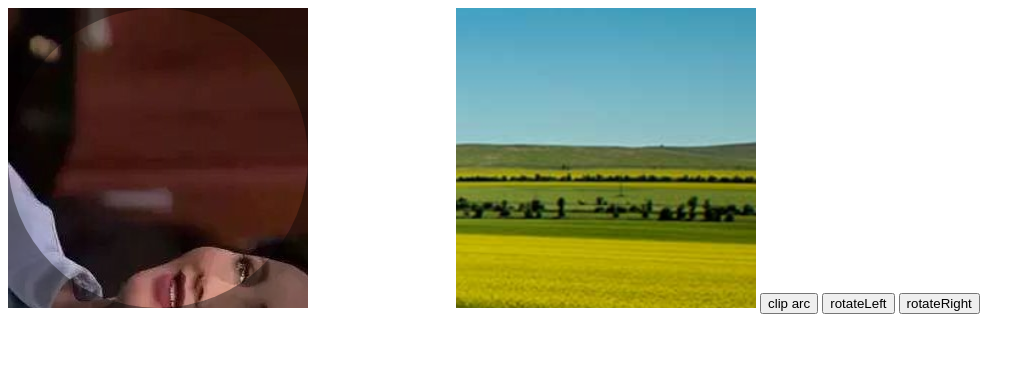
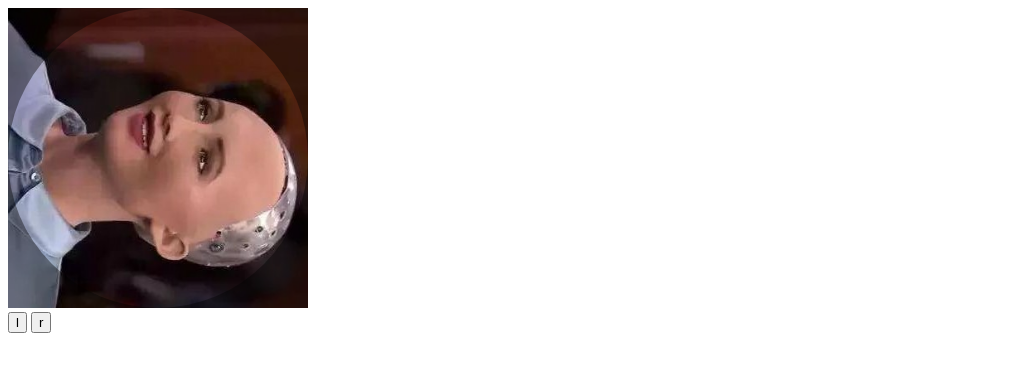
Before and after one commit to xiekun1992/xClip, a plain HTML site: page index.html in a window 1280 px wide. Shown: the whole page, without its empty margins (0-1035 px from the left). Drawn offline with Linux system fonts and the light colour scheme.

Commit message:
重构并精简代码

```diff
--- a/index.html
+++ b/index.html
@@ -3,65 +3,19 @@
 <head>
 	<meta charset="UTF-8">
 	<title>Clip</title>
-	<style>
-		.x-clip>.main, .x-clip>.preview{
-			-webkit-user-select: none;
-			-moz-user-select: none;
-			-ms-user-select: none;
-			-o-user-select: none;
-			user-select: none;
-			position: relative;
-		}
-		.x-clip>div{float: left;}
-		.x-clip>.main{
-		    overflow: hidden;
-		    cursor: all-scroll;
-		}
-		.x-clip>.preview{
-			margin-left: 20px;
-			text-align: center;
-		}
-		.x-clip>.main>.overlay{
-			position: absolute;
-			top: 0;
-			left: 0;
-			z-index: 10;
-			/*pointer-events: none;*/
-		}
-		.x-clip>.main>.main-canvas{
-			position: absolute;
-		}
-		.x-clip>.preview>canvas{
-			display: block;
-			margin: auto;
-			margin-bottom: 20px;
-		}
-	</style>
+	<link rel="stylesheet" href="src/clip.css">
 </head>
 <body>
 	<div id="clip"></div>
-	<div id="clip1"></div>
-	<img src="small.png" width="300" height="300">
-	<!-- <button onclick="cut(1)">clip rect</button> -->
-	<button onclick="cut()">clip arc</button>
-	<button onclick="cc.rotateLeft()">rotateLeft</button>
-	<button onclick="cc.rotateRight()">rotateRight</button>
+	<button onclick="cc.rotate(1)">l</button>
+	<button onclick="cc.rotate(0)">r</button>
 	<script src="src/clip.js"></script>
 	<script>
 		var cc = new xClip({
-			container: '#clip',
-			img: "shu.jpg"
+			container: clip,
+			imagePath: "shu.jpg",
+			addOverlay: true
 		}).init();
-		// new xClip({
-		// 	container: '#clip1',
-		// 	img: "small.png"
-		// }).init();
-		function cut(isrect){
-			var data = cc.cut(isrect);
-			var img = new Image();
-			img.src = data;
-			document.body.appendChild(img);
-		}
 	</script>
 </body>
 </html>
--- /dev/null
+++ b/src/clip.css
@@ -0,0 +1,21 @@
+.x-clip{
+	-webkit-user-select: none;
+	-moz-user-select: none;
+	-ms-user-select: none;
+	-o-user-select: none;
+	user-select: none;
+	position: relative;
+	cursor: all-scroll;
+    display: inline-block;
+}
+.x-clip>.overlay{
+	position: absolute;
+	top: 0;
+	left: 0;
+	z-index: 10;
+}
+.x-clip>.main-canvas{
+	position: absolute;
+	top: 0;
+	left: 0;
+}
--- a/src/clip.js
+++ b/src/clip.js
@@ -2,270 +2,211 @@
 	this.xClip = factory();
 })(function(){
 	function Clip(options){
-		this.frameEdge = 300;
-		this.pre1Edge = 128;
-		this.pre2Edge = 64;
+		this.container = options.container;
+		this.imagePath = options.imagePath || '';
+		this.addOverlay = options.addOverlay || false;
 
-		this.moveDirection = 0;
-		this.towards = 0; // 0,2: 横向, 1,3: 竖向
+		this.edge = options.edge || 300;
+		this.originPos = {x: 0, y: 0};
+		this.scale = 1;
 
-		this.container = document.querySelector(options.container);
-		this.options = {
-			img: options.img
-		}
-		this.originPos = {x: 0, y: 0};
+		this.rotationImages = []
+		this.rotatePos = 0; // 1: right, 2: down, 3: left, 4: up
+
+		this.img = new Image();
+		this.imgWidth = this.imgHeight = 0;
 	}
 	Clip.prototype.init = function(){
 		this.initDom();
 		this.initEvent();
 
-		// 绘制遮罩层
-		var octx = this.overlayCanvas.getContext('2d');
-		octx.fillStyle = 'rgba(0, 0, 0, 0.4)';
-		octx.fillRect(0, 0, this.overlayCanvas.width, this.overlayCanvas.height);
-		octx.globalCompositeOperation = 'destination-out';
-		octx.arc(this.overlayCanvas.width / 2, this.overlayCanvas.width / 2, this.overlayCanvas.width / 2, 0, 2 * Math.PI);
-		octx.fillStyle = '#ffffff';
-		octx.fill();
-
-		this.mainCtx = this.mainCanvas.getContext('2d');
-		this.pre1Ctx = this.pre1Canvas.getContext('2d');
-		this.pre2Ctx = this.pre2Canvas.getContext('2d');
-		this.mainScale = 1;
-		this.pre1Scale = 1
-		this.pre2Scale = 1;
-
-		this.img = new Image();
-		this.imgMinEdge = 0;
-		this.img.src = this.options.img;
+		this.ctx = this.mainCanvas.getContext('2d');
+		var overlayCtx = this.overlayCanvas.getContext('2d');
+		// img.src = 'small.png';
+		this.img.src = this.imagePath;
 		this.img.onload = function(){
 			this.imgWidth = this.img.width;
 			this.imgHeight = this.img.height;
-			if(this.img.width > this.img.height){
-				// 只能横向移动
-				this.moveDirection = 0;
-				this.towards = 0;
-				this.imgMinEdge = this.img.height;
-				this.mainScale = this.frameEdge / this.img.height;
-			}else{
-				// 只能竖向移动
-				this.moveDirection = 1;
-				this.towards = 1;
-				this.imgMinEdge = this.img.width;
-				this.mainScale = this.frameEdge / this.img.width;
-			}
-			this.pre1Scale = this.pre1Edge / this.imgMinEdge;
-			this.pre2Scale = this.pre2Edge / this.imgMinEdge;
-
-			this.mainCanvas.width = this.frameEdge;
-			this.mainCanvas.height = this.frameEdge;
-			// this.mainCanvas.width = this.img.width;
-			// this.mainCanvas.height = this.img.height;
-			// // 当图片的尺寸小于编辑框的尺寸时，设置图片大小填充满编辑框
-			// if(this.mainCanvas.width < this.frameEdge){
-			// 	this.mainCanvas.width = this.frameEdge;
-			// 	this.mainCanvas.height = this.img.height / this.img.width * this.mainCanvas.width;
-			// }
-			// if(this.mainCanvas.height < this.frameEdge){
-			// 	this.mainCanvas.height = this.frameEdge;
-			// 	this.mainCanvas.width = this.img.width / this.img.height * this.mainCanvas.height;
-			// }
-			// this.mainCtx.translate(this.frameEdge/2, this.frameEdge/2);
-
-			// this.mainCtx.scale(this.mainScale, this.mainScale);
-			// this.pre1Ctx.scale(this.pre1Scale, this.pre1Scale);
-			// this.pre2Ctx.scale(this.pre2Scale, this.pre2Scale);
-
-			this.draw(this.mainCtx, false, this.mainCanvas.width, this.mainCanvas.height);
-			// this.drawPreview();
+			// 将大图等比例缩小到方框的大小，将小图等比例放大到方框的大小
+			this.scale = this.edge / Math.min(this.img.width, this.img.height);
+			// 默认居中显示
+			this.originPos = {
+				x: (this.edge - this.imgWidth * this.scale) / 2,
+				y: (this.edge - this.imgHeight * this.scale) / 2
+			};
+			this.draw();
+			// 计算旋转用到的各角度的图片
+			this.rotationImages = createRotationImage(this.img, this.edge);
 		}.bind(this);
-
+		this.addOverlay && this.drawOverlay(overlayCtx, this.edge / 2, this.edge / 2, this.edge / 2);
 		return this;
 	};
 	Clip.prototype.initDom = function(){
 		this.dom = document.createElement('div');
 		this.dom.setAttribute('class', 'x-clip');
 
-		this.mainDom = document.createElement('div');
-		this.mainDom = document.createElement('div');
-		this.mainDom.setAttribute('class', 'main');
-		this.mainDom.style.width = this.mainDom.style.height = this.frameEdge + 'px';
 		this.overlayCanvas = document.createElement('canvas');
 		this.mainCanvas = document.createElement('canvas');
+
+		this.overlayCanvas.width = this.overlayCanvas.height = this.mainCanvas.width = this.mainCanvas.height = this.edge;
+		this.dom.style.width = this.dom.style.height = this.edge + 'px';
 
 		this.overlayCanvas.setAttribute('class', 'overlay');
 		this.mainCanvas.setAttribute('class', 'main-canvas');
 
-		this.mainDom.appendChild(this.overlayCanvas);
-		this.mainDom.appendChild(this.mainCanvas);
-
-		this.previewDom = document.createElement('div');
-		this.previewDom.setAttribute('class', 'preview');
-		this.pre1Canvas = document.createElement('canvas');
-		this.pre2Canvas = document.createElement('canvas');
-		this.pre1Canvas.width = this.pre1Canvas.height = this.pre1Edge;
-		this.pre2Canvas.width = this.pre2Canvas.height = this.pre2Edge;
-
-		this.previewDom.appendChild(this.pre1Canvas);
-		this.previewDom.appendChild(this.pre2Canvas);
-		// this.mainCtx = this.mainCanvas.getContext('2d');
-
-		this.overlayCanvas.height = this.overlayCanvas.width = this.frameEdge;
-		this.dom.appendChild(this.mainDom);
-		this.dom.appendChild(this.previewDom);
-
+		this.dom.appendChild(this.overlayCanvas);
+		this.dom.appendChild(this.mainCanvas);
 		this.container.appendChild(this.dom);
-
 		return this;
 	};
 	Clip.prototype.initEvent = function(){
-		this.mainDom.addEventListener('contextmenu', function(e){
-			e.stopPropagation();
-			e.preventDefault();
+		// 移动交互
+		var mousedownPos = {x: 0, y: 0}, moving = false;
+		this.dom.addEventListener('mousedown', function(e){
+			mousedownPos.x = e.pageX;
+			mousedownPos.y = e.pageY;
+			moving = true;
 		});
-		// 绑定鼠标和触屏事件
-		var isMoving = false, pos = {x: 0, y: 0}, left, top;
-
-		this.mainDom.addEventListener('mousedown', function(e){
-			isMoving = true;
-			pos.x = e.pageX;
-			pos.y = e.pageY;
+		this.dom.addEventListener('mousemove', function(e){
+			if(moving){
+				var deltaPos = {x: 0, y: 0};
+				deltaPos.x = e.pageX - mousedownPos.x;
+				deltaPos.y = e.pageY - mousedownPos.y;
+				mousedownPos.x = e.pageX;
+				mousedownPos.y = e.pageY;
+				this.move(deltaPos.x, deltaPos.y);
+			}
 		}.bind(this));
-		this.mainDom.addEventListener('mousemove', function(e){
-			if(isMoving){
-				if(!this.moveDirection){
-					top = 0;
-					if(this.towards == this.moveDirection || this.towards == 2){
-						console.log(this.towards);
-						if(this.towards == 2){
-							left = this.originPos.x - (e.pageX - pos.x);
+		this.dom.addEventListener('mouseup', cancelMove);
+		this.dom.addEventListener('mouseout', cancelMove);
+		this.dom.addEventListener('mouseleave', cancelMove);
+		function cancelMove(){
+			moving = false;
+		}
+		// 缩放交互
+		this.dom.addEventListener('mousewheel', function(e){
+			if(e.wheelDelta > 0){
+				this.zoom(true);
 			}else{
-							left = e.pageX - pos.x + this.originPos.x;
+				this.zoom(false);
 			}
+		}.bind(this));
+	};
+	Clip.prototype.move = function(deltaX, deltaY){
+		// 移动
+		this.originPos.x += deltaX;
+		this.originPos.y += deltaY;
+		this.draw();
+	}
+	Clip.prototype.rotate = function(isRotateLeft){
+		if(isRotateLeft){
+			this.rotatePos++;
 		}else{
-						// 旋转后的朝向和初始方向不同时，图片的拖动方式改变为竖向
-						if(this.towards == 3){
-							top = left = this.originPos.y - (e.pageY - pos.y);
+			this.rotatePos--;
+		}
+		this.img = this.rotationImages[Math.abs(this.rotatePos) % this.rotationImages.length];
+		this.imgWidth = this.img.width;
+		this.imgHeight = this.img.height;
+		var delta = Math.abs(this.imgWidth - this.imgHeight) / 2 * this.scale;
+		if(this.imgWidth < this.imgHeight){
+		 	this.originPos.x += delta;
+		 	this.originPos.y -= delta;
 		}else{
-							top = left = e.pageY - pos.y + this.originPos.y;
+			this.originPos.x -= delta;
+		 	this.originPos.y += delta;
+		}
+		this.draw();
+	};
+	Clip.prototype.zoom = function(isZoomIn){
+		var increment = 0.01;
+		if(isZoomIn){
+			if(this.scale + increment > 1){
+				return;
+			}
+			this.scale += increment;
+			increment = -increment;
+		}else{
+			this.scale -= increment;
+			if(this.scale * Math.min(this.img.width, this.img.height) < this.edge){
+				this.scale = this.edge / Math.min(this.img.width, this.img.height);
+				return ;
 			}
 		}
-					if(left >= 0){
-						left = top = 0;
-						// left = 0;
-					}else if(Math.abs(left) + this.frameEdge >= this.imgWidth){
-						left = top = -(this.imgWidth - this.frameEdge);
+		this.originPos.x = this.originPos.x + increment * this.imgWidth / 2;
+		this.originPos.y = this.originPos.y + increment * this.imgHeight / 2;
+		this.draw();
 	}
-					this.mainCtx.clearRect(0, 0, this.frameEdge, this.frameEdge);
-					this.mainCtx.drawImage(this.img, 0, 0, this.imgWidth, this.imgHeight, left, 0, this.imgWidth, this.imgHeight);
-					console.log(top, left);
-				}else{
-					left = 0;
-					if(this.towards == this.moveDirection || this.towards == 3){
-						console.log(this.towards);
-						if(this.towards == 3){
-							top = this.originPos.y - (e.pageY - pos.y);
-						}else{
-							top = e.pageY - pos.y + this.originPos.y;
+	Clip.prototype.draw = function(){
+		this.edgeExceedCheck();
+		this.ctx.clearRect(0, 0, this.edge, this.edge);
+		this.ctx.drawImage(this.img, 0, 0, this.imgWidth, this.imgHeight, this.originPos.x, this.originPos.y, this.imgWidth * this.scale, this.imgHeight * this.scale);
+		return this;
+	};
+	Clip.prototype.edgeExceedCheck = function(){
+		// 纠正变换后图片超出边界
+		if(this.originPos.x > 0){
+			this.originPos.x = 0;
 		}
-					}else{
-						// 旋转后的朝向和初始方向不同时，图片的拖动方式改变为横向
-						// left = top = e.pageX - pos.x + this.originPos.x;
-						if(this.towards == 2){
-							left = top = this.originPos.x - (e.pageX - pos.x);
-						}else{
-							left = top = e.pageX - pos.x + this.originPos.x;
+		if(this.originPos.y > 0){
+			this.originPos.y = 0;
+		}
+		if(this.originPos.x + this.imgWidth * this.scale < this.edge){
+			this.originPos.x = this.edge - this.imgWidth * this.scale;
+		}
+		if(this.originPos.y + this.imgHeight * this.scale < this.edge){
+			this.originPos.y = this.edge - this.imgHeight * this.scale;
 		}
 	}
-					if(top >= 0){
-						left = top = 0;
-						// top = 0;
-					}else if(Math.abs(top) + this.frameEdge >= this.imgHeight){
-						left = top = -(this.imgHeight - this.frameEdge);
+	// 旋转
+	function createRotationImage(img, frameEdge){
+		var imgs = [];
+		var tmpCanvas = document.createElement('canvas');
+		var tmpCtx = tmpCanvas.getContext('2d');
+
+		function rotateAndDraw(img, degree, x, y){
+			var edge = Math.min(img.width, img.height);
+			// 修改画布的大小以显示完整图片
+			if(x == y){
+				tmpCanvas.width = img.width;
+				tmpCanvas.height = img.height;
+			}else{
+				tmpCanvas.width = img.height;
+				tmpCanvas.height = img.width;
 			}
-					this.mainCtx.clearRect(0, 0, this.frameEdge, this.frameEdge);
-					this.mainCtx.drawImage(this.img, 0, 0, this.imgWidth, this.imgHeight, 0, top, this.imgWidth, this.imgHeight);
-					console.log(top, left);
+			tmpCtx.clearRect(0, 0, tmpCanvas.width, tmpCanvas.height);
+
+			tmpCtx.translate(x * edge, y * edge);
+			tmpCtx.rotate(degree);
+
+			var deltaX, deltaY;
+			if(img.width < img.height){
+				deltaY = x * (edge - img.height);
+				deltaX = 0;
+			}else{
+				deltaX = y * (edge - img.width);
+				deltaY = 0;
 			}
-				// this.drawPreview();
+			tmpCtx.drawImage(img, 0, 0, img.width, img.height, deltaX, deltaY, img.width, img.height);
+
+			var rImg = new Image();
+			rImg.src = tmpCanvas.toDataURL();
+			return rImg;
 		}
-			return false;
-		}.bind(this));
-		function cancelMove(e){
-			isMoving = false;
-			this.originPos.x = left || 0;
-			this.originPos.y = top || 0;
+		// 初始图片
+		imgs[0] = rotateAndDraw(img, 0, 0, 0);
+		// 顺时针90度
+		imgs[1] = rotateAndDraw(img, Math.PI / 2, 1, 0);
+		// 顺时针180度
+		imgs[2] = rotateAndDraw(img, Math.PI, 1, 1);
+		// 顺时针270度
+		imgs[3] = rotateAndDraw(img, Math.PI / 2 * 3, 0, 1);
+		return imgs;
 	}
-		this.mainDom.addEventListener('mouseup', cancelMove.bind(this));
-		this.mainDom.addEventListener('mouseout', cancelMove.bind(this));
-		// this.mainDom.addEventListener('mousewheel', function(e){
-		// 	console.log(e.wheelDelta)
-		// 	// 向上滚，放大
-		// 	if(e.wheelDelta > 0){
-		// 		if(tmpScale < 1){
-		// 			tmpScale = tmpScale * 1.4;
-		// 			if(tmpScale > 1){
-		// 				// tmpScale = 1;
-		// 			}
-		// 		}
-		// 	}else{
-		// 		if(tmpScale > scale){
-		// 			tmpScale = tmpScale / 1.4;
-		// 			if(tmpScale < scale){
-		// 				// tmpScale = scale;
-		// 			}
-		// 		}
-		// 	}
-		// 	console.log(tmpScale)
-		// 	draw(tmpScale);
-		// });
-
-		return this;
-	};
-	Clip.prototype.rotateLeft = function(){
-		this.mainCtx.translate(this.frameEdge, 0);
-		this.mainCtx.rotate(Math.PI / 2);
-		this.rotate();
-	};
-	Clip.prototype.rotateRight = function(){
-		this.mainCtx.translate(0, this.frameEdge);
-		this.mainCtx.rotate(Math.PI / -2);
-		this.rotate();
-	};
-	Clip.prototype.rotate = function(ctx){
-		// 设置拖动方向
-		this.towards = ++this.towards % 4;
-		if(!this.moveDirection){
-			// this.originPos.y = 0;
-			this.mainCtx.drawImage(this.img, Math.abs(this.originPos.x), 0, this.img.width, this.img.height, 0, 0, this.img.width, this.img.height);
-		}else{
-			// this.originPos.x = 0;
-			this.mainCtx.drawImage(this.img, 0, Math.abs(this.originPos.y), this.img.width, this.img.height, 0, 0, this.img.width, this.img.height);
-		}
-	};
-	Clip.prototype.draw = function(ctx, clip, width, height){
-		ctx.clearRect(0, 0, width, height);
-		if(clip){
-			ctx.drawImage(this.img, Math.abs(this.originPos.x) / this.mainScale, Math.abs(this.originPos.y) / this.mainScale, this.imgMinEdge, this.imgMinEdge, 0, 0, width, height);
-		}else{
-			ctx.drawImage(this.img, Math.abs(this.originPos.x), Math.abs(this.originPos.y), this.img.width, this.img.height, 0, 0, this.img.width, this.img.height);
-
-		}
-		return this;
-	};
-	Clip.prototype.drawPreview = function(){
-		var pre1SacleEdge = this.pre1Edge / this.pre1Scale, pre2SacleEdge = this.pre2Edge / this.pre2Scale;
-		this.draw(this.pre1Ctx, true, pre1SacleEdge, pre1SacleEdge);
-		this.draw(this.pre2Ctx, true, pre2SacleEdge, pre2SacleEdge);
-
-		this.drawOverlay(this.pre1Ctx, pre1SacleEdge/2, pre1SacleEdge/2, pre1SacleEdge/2);
-		this.drawOverlay(this.pre2Ctx, pre2SacleEdge/2, pre2SacleEdge/2, pre2SacleEdge/2);
-
-		return this;
-	};
 	Clip.prototype.drawOverlay = function(ctx, x, y, radius){
 		var globalCompositeOperation = ctx.globalCompositeOperation;
-		ctx.globalCompositeOperation = 'destination-in';
+		ctx.fillStyle = 'rgba(0, 0, 0, 0.4)';
+		ctx.fillRect(0, 0, x * 2, y * 2);
+		ctx.globalCompositeOperation = 'destination-out';
 		ctx.arc(x, y, radius, 0, 2 * Math.PI);
 		ctx.fillStyle = '#ffffff';
 		ctx.fill();
@@ -273,16 +214,8 @@
 
 		return this;
 	};
-	Clip.prototype.cut = function(isRect){
-		var imgData = this.mainCtx.getImageData(Math.abs(this.mainCanvas.offsetLeft), 0, this.frameEdge, this.frameEdge);
-		var canvas = document.createElement('canvas');
-		canvas.width = canvas.height = this.frameEdge;
-		var cctx = canvas.getContext('2d');
-		cctx.putImageData(imgData, 0, 0);
-		if(!isRect){
-			this.drawOverlay(cctx, this.frameEdge / 2, this.frameEdge / 2, this.frameEdge / 2);
-		}
-		return canvas.toDataURL();
+	Clip.prototype.cut = function(){
+		return this.mainCanvas.toDataURL();
 	};
 	return Clip;
 });
```
Also changed, not shown: demo.html (+9 -16 lines), 下载.png (deleted). Lines whose indentation alone changed are shown as unchanged.
